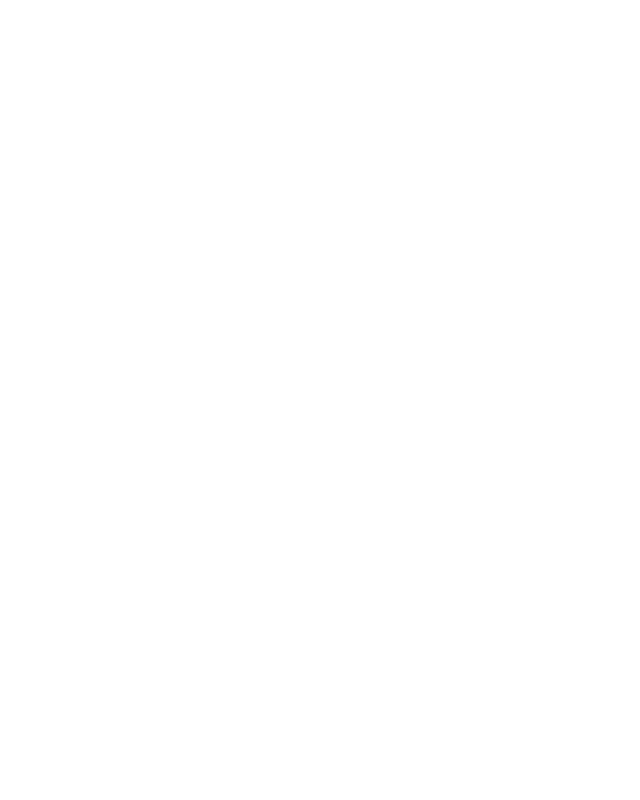
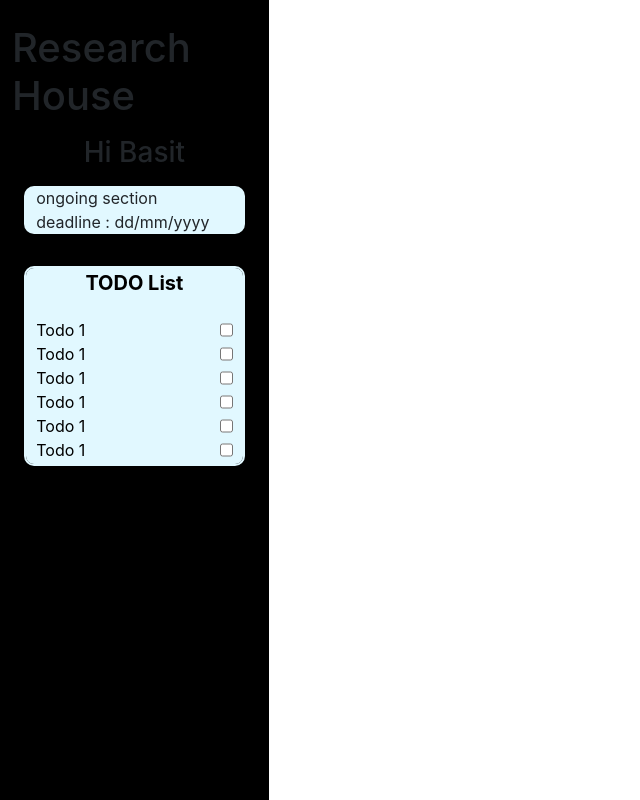
Before and after one commit to metallust/ResearchHouse, a React (Create React App) app in the folder client/: page /studentdashboard in a window 1280 px wide. Before the commit this address had no page. Shown: the whole page, without its empty margins (0-640 px from the left). Built offline with nearby package versions, Linux system fonts and the light colour scheme.

Commit message:
student Sidebar

```diff
--- a/client/src/App.js
+++ b/client/src/App.js
@@ -9,6 +9,7 @@
 import DomainSelection from "./components/DomainSelection";
 import Todo from "./components/Todo";
 import Colors from "./components/Colors";
+import StudentDashboard from "./components/student/StudentDashboard";
 
 function App() {
 	const { theme, changeTheme } = useContext(ThemeContext);
@@ -42,8 +43,8 @@
 				/>
 				<Route path='/color' element={<Colors />} />
 
-				<Route exact path="/student" element={<Colors />}>
-					<Route exact path="/student/myprogress" element={<Colors />}/>
+				<Route exact path="/studentdashboard" element={<StudentDashboard />}>
+					<Route exact path="/studentdashboard/myprogress" element={<Colors />}/>
 				</Route>
 
 			</Routes>
--- /dev/null
+++ b/client/src/components/student/StudentDashboard.js
@@ -0,0 +1,14 @@
+import React from 'react'
+import StudentSidebar from './StudentSidebar'
+
+const StudentDashboard = () => {
+  return (
+    <div>
+      <div style={{backgroundColor:"black",minHeight:"100vh",width:"21%"}}>
+        <StudentSidebar/>
+      </div>
+    </div>
+  )
+}
+
+export default StudentDashboard
--- a/client/src/components/student/StudentSidebar.js
+++ b/client/src/components/student/StudentSidebar.js
@@ -1,9 +1,23 @@
 import React from 'react'
+import StudentTodo from './StudentTodo'
 
 const StudentSidebar = () => {
+  const name = "Basit"
+  const section = "section"
   return (
-    <div>
-      Student Sidebar
+    <div className='container d-flex flex-column align-items-center'>
+      <div className='h1 mt-4'>
+        Research House
+      </div>
+      <div className='h3 mt-2'>
+        Hi {name}
+      </div>
+      <div className='container mt-2' style={{ backgroundColor: "#E1F8FF",width:"90%",height:"fit-content",borderRadius:"10px"}}>
+        ongoing {section}
+        <div></div>
+        deadline : dd/mm/yyyy
+      </div>
+      <StudentTodo />
     </div>
   )
 }
--- /dev/null
+++ b/client/src/components/student/StudentTodo.js
@@ -0,0 +1,53 @@
+import React from "react";
+
+function StudentTodo() {
+	const card = {
+		width: "90%",
+		height: "25vh",
+		backgroundColor: "#E1F8FF",
+		border: "2px solid #E1F8FF",
+		borderRadius: "10px",
+        overflowY:"scroll",
+        padding : "0 10px ",
+        margin : "2rem 0"
+
+	};
+	const title = {
+		fontSize: "20px",
+		fontWeight: "bold",
+		color: "black",
+		textAlign: "center",
+	};
+	const body = {
+		marginTop: "20px",
+		// fontWeight: "bold",
+		color: "black",
+		textAlign: "center",
+		listStyle: "none",
+	};
+
+	return (
+		<div style={card}>
+			<div style={title}>TODO List</div>
+			<div style={body}>
+				<ul className='list-group'>
+					<li className="d-flex justify-content-between">Todo 1    <input type="checkbox" name="a" id="td1" value="Todo 1"/></li>
+					<li className="d-flex justify-content-between">Todo 1    <input type="checkbox" name="a" id="td1" value="Todo 1"/></li>
+					<li className="d-flex justify-content-between">Todo 1    <input type="checkbox" name="a" id="td1" value="Todo 1"/></li>
+					<li className="d-flex justify-content-between">Todo 1    <input type="checkbox" name="a" id="td1" value="Todo 1"/></li>
+					<li className="d-flex justify-content-between">Todo 1    <input type="checkbox" name="a" id="td1" value="Todo 1"/></li>
+					<li className="d-flex justify-content-between">Todo 1    <input type="checkbox" name="a" id="td1" value="Todo 1"/></li>
+					<li className="d-flex justify-content-between">Todo 1    <input type="checkbox" name="a" id="td1" value="Todo 1"/></li>
+					<li className="d-flex justify-content-between">Todo 1    <input type="checkbox" name="a" id="td1" value="Todo 1"/></li>
+					<li className="d-flex justify-content-between">Todo 1    <input type="checkbox" name="a" id="td1" value="Todo 1"/></li>
+					<li className="d-flex justify-content-between">Todo 1    <input type="checkbox" name="a" id="td1" value="Todo 1"/></li>
+					<li className="d-flex justify-content-between">Todo 1    <input type="checkbox" name="a" id="td1" value="Todo 1"/></li>
+					<li className="d-flex justify-content-between">Todo 1    <input type="checkbox" name="a" id="td1" value="Todo 1"/></li>
+
+				</ul>
+			</div>
+		</div>
+	);
+}
+
+export default StudentTodo;
--- a/client/src/index.css
+++ b/client/src/index.css
@@ -11,3 +11,19 @@
   font-family: source-code-pro, Menlo, Monaco, Consolas, 'Courier New',
     monospace;
 }
+
+::-webkit-scrollbar {
+	width: 10px; /* Adjust the width as needed */
+}
+
+/* Style the scrollbar thumb (the draggable part) */
+::-webkit-scrollbar-thumb {
+	background-color: rgba(0, 0, 0, 0.228); /* Change the color of the thumb to your preference */
+	border-radius: 7px; /* Create rounded corners for the thumb */
+	border: 2px solid rgb(255, 255, 255); /* Set the transparent border (1/4 of the width) */
+}
+
+/* Style the scrollbar track when not hovering over the thumb */
+::-webkit-scrollbar-track {
+	background-color: transparent; /* Set the track to transparent */
+}
```
